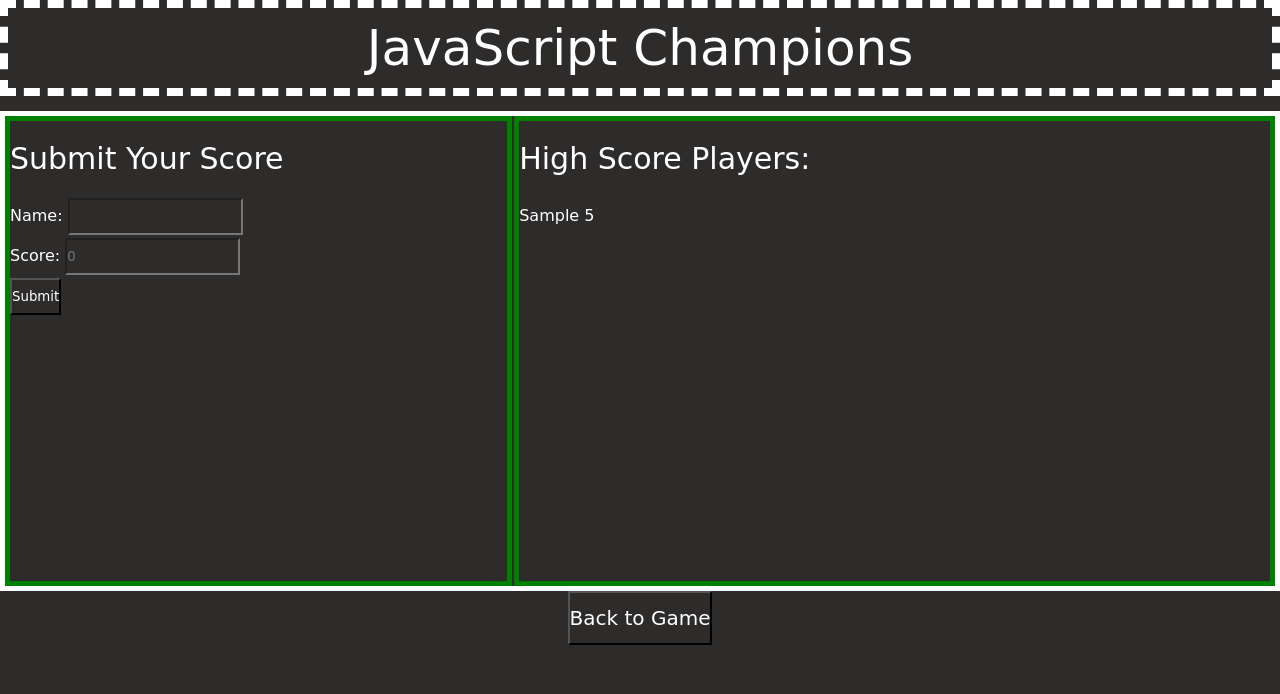
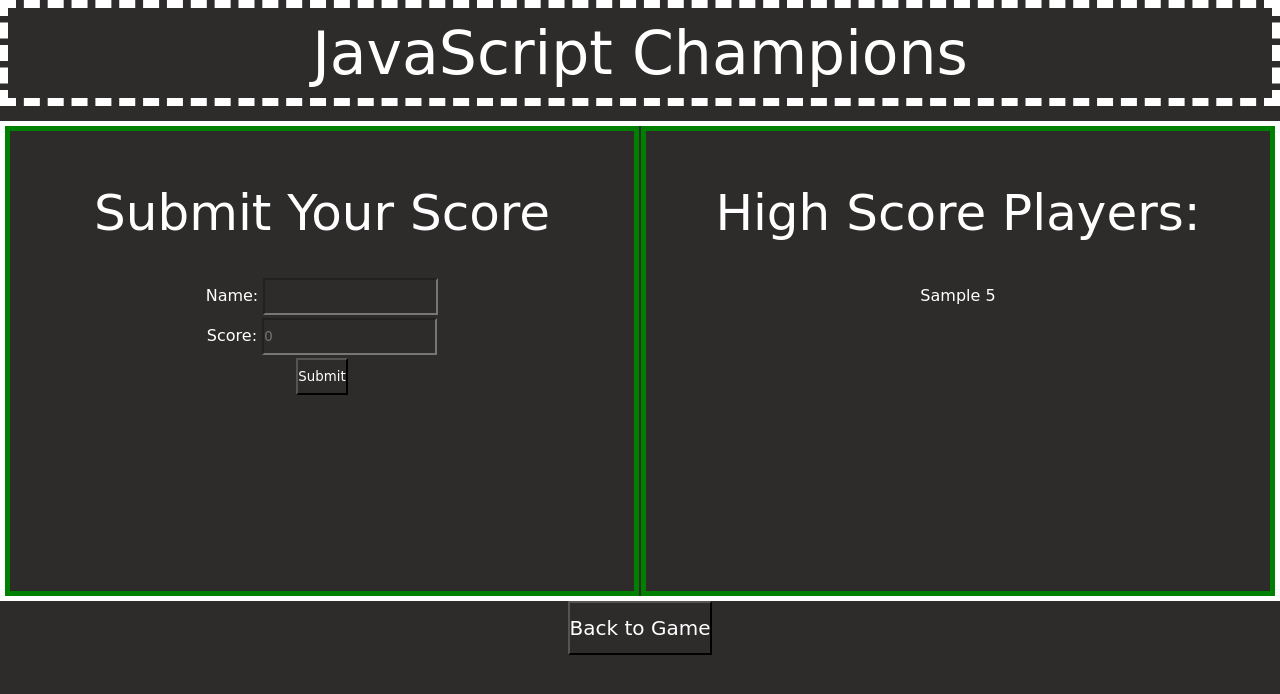
Before and after one commit to tishaanderson/Web-APIs-Coding-Quiz, a plain HTML site: page highscores.html in a window 1280 px wide. Both pictures are taken after typing "Sample", "5" into the empty fields and a click on the button "Submit". Drawn offline with Linux system fonts and the light colour scheme; a web font is replaced by a local one.

Commit message:
debugged highscores board, got names and scores to save to localstorage, adjusted highscores.css, added questions

```diff
--- a/assets/css/highscore.css
+++ b/assets/css/highscore.css
@@ -19,15 +19,13 @@ header {
   border-style: dashed;
   border-color: white;
   border-width: 8px;
-
-  font-size: 60px;
-
 }
 
-h2 {
-font-size: 30px;
-/* display: inline-flex; */
+h1 {
+  font-size: 60px;
 }
+
+
 
 main {
   border-style: solid;
@@ -35,23 +33,27 @@ main {
   border-width: 5px;
   width: 100%;
   height: 60vh;
-  /* height: 50%; */
   display: inline-flex;
+  text-align: center;
+}
+
+h2 {
+font-size: 50px;
+margin-top: 20px;
+/* display: inline-flex; */
 }
 
 #new-player-info {
   height: 100%;
-  width: 40%;
-  /* display: inline-flex; */
+  width: 50%;
   border-style: solid;
   border-color: green;
   border-width: 5px;
-
 }
 
 #high-scores-container {
   height: 100%;
-  width: 60%;
+  width: 50%;
   border-style: solid;
   border-color: green;
   border-width: 5px;
--- a/assets/js/highscores.js
+++ b/assets/js/highscores.js
@@ -4,20 +4,6 @@ var submitBtn = document.getElementById("submit-btn");
 var highScoresList = document.getElementById("highscores-list");
 
 var playerScores = JSON.parse(localStorage.getItem('playerScores')) || [];
-
-function displayHighScores() {
-  var playerName = playerNameInput.value;
-  var playerScore = parseInt(scoreInput.value);
-
-  for (var i = 0; i < playerScores.length; i++) {
-    var listItem = document.createElement("li");
-    listItem.innerHTML = playerName + " " + playerScore;
-
-    highScoresList.appendChild(listItem);
-  }
-}
-
-displayHighScores();
 
 submitBtn.addEventListener("click", function () {
   var playerName = playerNameInput.value;
@@ -36,18 +22,14 @@ submitBtn.addEventListener("click", function () {
 
     localStorage.setItem('playerScores', JSON.stringify(playerScores));
 
-    displayHighScores();
-
     highScoresList.innerHTML = '';
 
   for (var i = 0; i < playerScores.length; i++) {
       var listItem = document.createElement("li");
-      listItem.innerHTML = playerName + " " + playerScore;
+      listItem.innerHTML = playerScores[i].name + " " + playerScores[i].score;
 
       highScoresList.appendChild(listItem);
     }
-
-    // displayHighscore();
 
     playerNameInput.value = " ";
     scoreInput.value = "";
@@ -55,84 +37,3 @@ submitBtn.addEventListener("click", function () {
     alert("Please enter a valid name and score.");
   }
 });
-
-// var score = localStorage.getItem("score");
-// var submitBtn = document.getElementById("submit-btn");
-// // var leaderBoard = JSON.parse(localStorage.getItem("leaderboard")) || [];
-// // var playerScores = document.getElementById("player-scores");
-// // var highScoresContainer = document.getElementById("high-scores");
-// var highScores = [];
-// var maxPlayerScores = 3;
-// var playerName = document.getElementById("player-name");
-// var playerScore = document.getElementById("score-number");
-// var newPlayerSection = document.getElementById("new-player-info");
-// var nameSpan = document.getElementById("player1");
-// var scoreSpan = document.getElementById("score1")
-
-// renderLastPlayers();
-
-// function renderLastPlayers() {
-//   var player = localStorage.getItem("player-name");
-//   var playerScore = localStorage.getItem("score-number");
-
-//   if (!playerName || !playerScore) {
-//     return;
-//   }
-
-// nameSpan.textContent = name;
-// scoreSpan.textContent = score;
-
-// console.log(playerName);
-// console.log(playerScore);
-// }
-
-// function displayHighScores() {
-//   playerScores.innerHTML = " ";
-
-//   for (var i = 0; i < highScores.length; i++) {
-//     var listItem = document.createElement("li");
-//     listItem.textContent = highScores[i].initials + ": " + highScores[i].score;
-//     playerScores.appendChild(listItem);
-//   }
-
-//   var userInitials = prompt("Enter your initials to join the leaderboard");
-
-//       highScores.push({ initials: userInitials, score: score});
-//       displayHighScores();
-// }
-
-// submitBtn.addEventListener("click", function (event) {
-//   event.preventDefault();
-
-//   var userScore = {
-//     name: name.value,
-//     score: score.valueOf(),
-//   };
-
-//   localStorage.setItem("userScore", JSON.stringify(userScore));
-//   renderMessage();
-// });
-
-// submitBtn.addEventListener("click", function (event) {
-//   event.preventDefault();
-//   submitBtn.log(obj);
-
-//   leaderBoard.push(obj);
-//   console.log(leaderBoard);
-
-//   localStorage.setItem("leaderBoard", JSON.stringify(leaderBoard));
-
-//   for (i = 0; i < leaderBoard.length; i++) {
-//     var li = document.createElement("li")
-//     li.textContent = "player: " + leaderBoard[i].initials + "Score: " + leaderBoard[i].score
-
-//     scoreList.appendChild(li);
-//   }
-// });
-
-// var userScore = []
-// var userInitials = {
-//   initials: initials.value,
-//   score: userScore.value
-// }
-// userScore.push(player);
```
Also changed, not shown: assets/js/logic.js (+17 -67 lines), assets/js/questions.js (+11 -1 lines).
